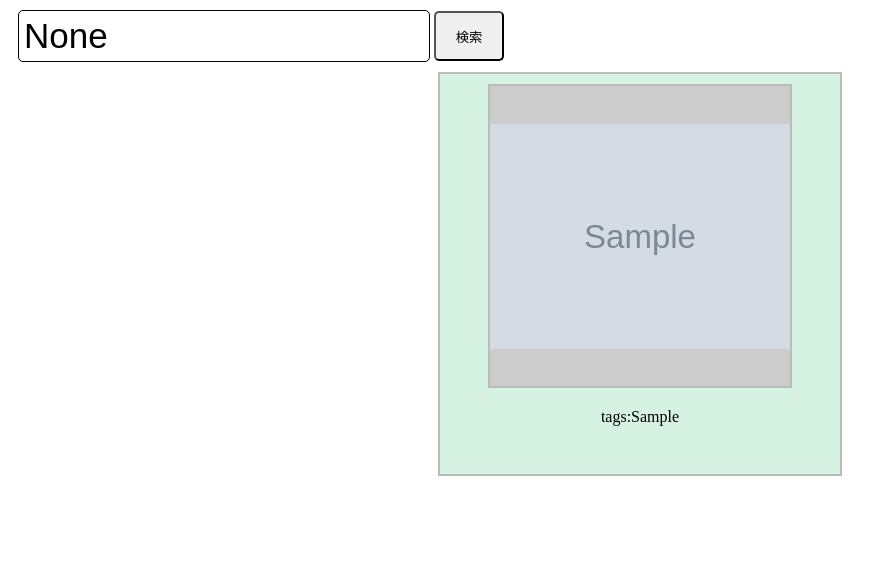
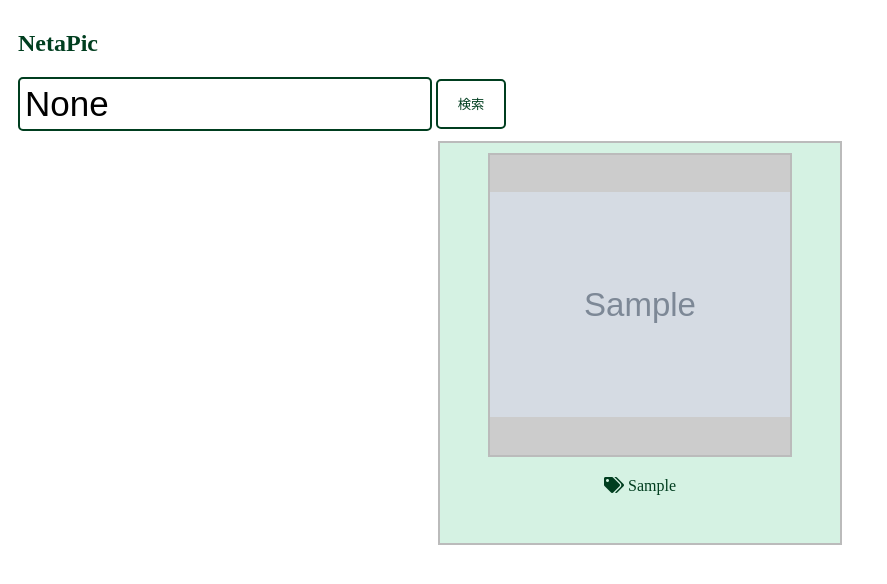
Before and after one commit to homirun/NetaPic, a Django app: page /NetaPic/test/ in a window 1280 px wide. Shown: the top 584 px of the page, without its empty margins (0-887 px from the left). Run offline with Django 3.2, Linux system fonts and the light colour scheme; tables that the repository leaves empty hold one stand-in row (values such as "Sample post"); grey boxes marked "Sample" are stand-in pictures; some libraries are stand-ins or nearby versions.

Commit message:
CSSの改修,font-awesomeの導入,タグクリックで検索結果へリンク

```diff
--- a/NetaPicApps/static/NetaPicApps/test.css
+++ b/NetaPicApps/static/NetaPicApps/test.css
@@ -1,3 +1,6 @@
+html,body{
+    color: #003e1f;
+}
 #images .image{
     object-fit: contain;
     width: 300px;
@@ -30,7 +33,7 @@
 
 #search input[type="text"]{
     vertical-align: middle;
-    border: solid 1px;
+    border: solid 2px #003e1f;
     border-radius: 5px;
     height: 40px;
     width: 400px;
@@ -39,12 +42,31 @@
 }
 #search input[type="submit"]{
     vertical-align: middle;
+    border: solid 2px #003e1f;
     height: 50px;
     width: 70px;
     border-radius: 5px;
     padding: 5px;
+    color: #003e1f;
+    background-color: #fff;
+    transition: 0.25s
+}
+
+#search input[type="submit"]:hover{
+    background-color: #003e1f;
+    color: #fff;
+
 }
 
 #search{
     margin: 10px;
 }
+
+#title{
+    display: inline-block;
+}
+
+a{
+    text-decoration: none;
+    color: #003e1f;
+}
--- a/NetaPicApps/templates/NetaPicApps/test.html
+++ b/NetaPicApps/templates/NetaPicApps/test.html
@@ -5,6 +5,7 @@
 {% endblock head %}
 {% block content %}
 <section id="search">
+    <h1 id="title"><a href="../">NetaPic</a></h1>
     <form action="" method="GET">
         {% csrf_token %}
         <input type="text" name="tags" value="{{ SearchQuery }}">
@@ -16,8 +17,9 @@
     <div class="content">
         <img src="../{{ i.image.url }}" class="image">
         <div class="imageProperty">{{ i.image.name|slice:"7:-4" }}</div>
-        tags:{{ i.tags }}
+        <a href="./?tags={{ i.tags }}"><i class="fas fa-tags"></i>  {{ i.tags }}
     </div>
     {% endfor %}
 </section>
+<link href="https://use.fontawesome.com/releases/v5.0.6/css/all.css" rel="stylesheet">
 {% endblock content %}
```
